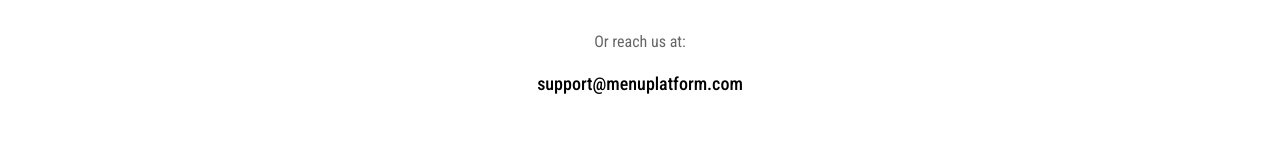
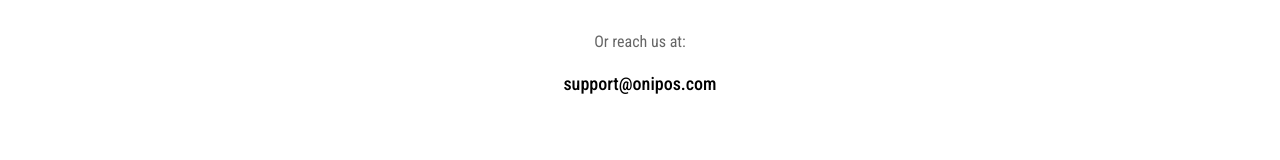
Before and after one commit to ardijancuri/digital-menu-platform, a React (Vite) app in the folder frontend/: page /contact in a window 1280 px wide. Shown: the part 1073-1233 px from the top of the page. Built offline with nearby package versions, Linux system fonts and the light colour scheme; no server answers.

Commit message:
fix: Update contact email address from 'support@menuplatform.com' to 'support@onipos.com' for brand consistency.

```diff
--- a/frontend/src/pages/ContactPage.jsx
+++ b/frontend/src/pages/ContactPage.jsx
@@ -63,7 +63,7 @@
 
                         <div style={{ marginTop: '3rem', textAlign: 'center' }}>
                             <p style={{ color: '#666', marginBottom: '1rem' }}>Or reach us at:</p>
-                            <p style={{ fontSize: '1.125rem', fontWeight: '500', marginBottom: '0.5rem' }}>support@menuplatform.com</p>
+                            <p style={{ fontSize: '1.125rem', fontWeight: '500', marginBottom: '0.5rem' }}>support@onipos.com</p>
                         </div>
                     </div>
                 </div>
```
